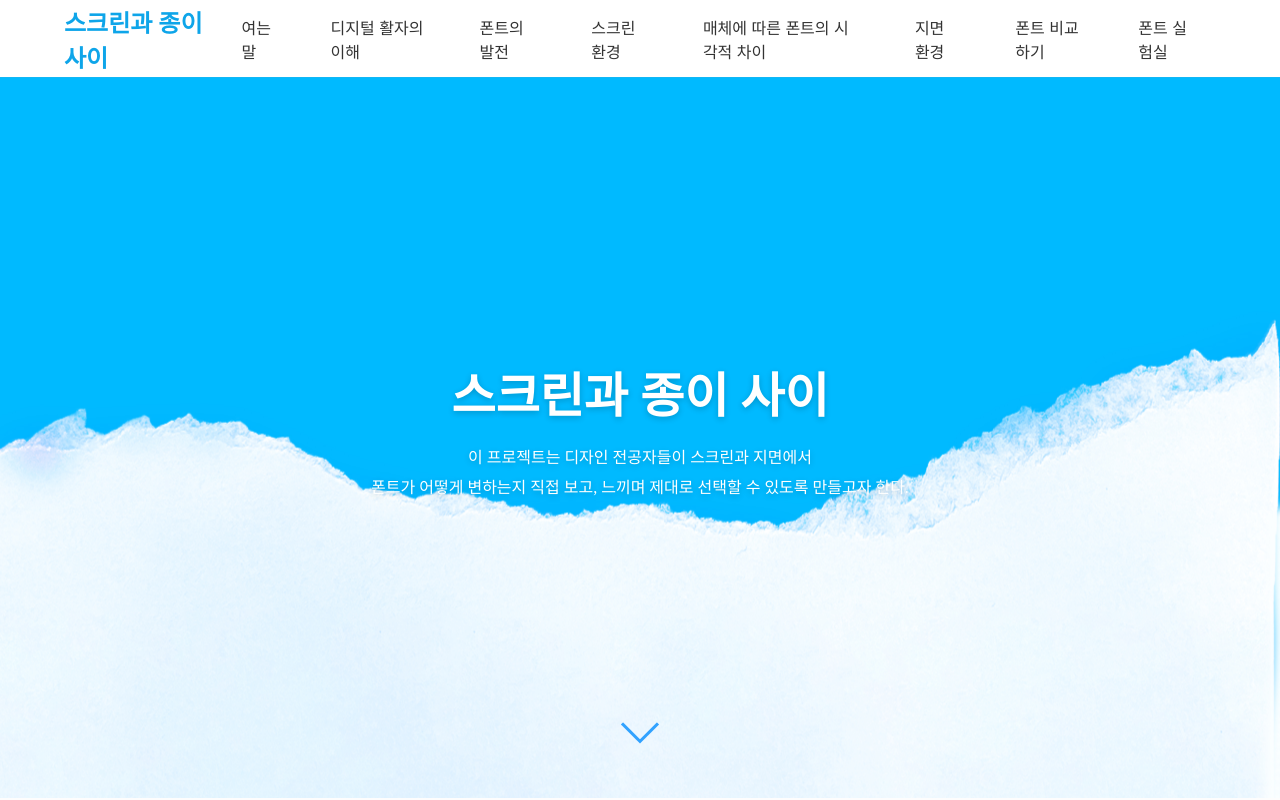
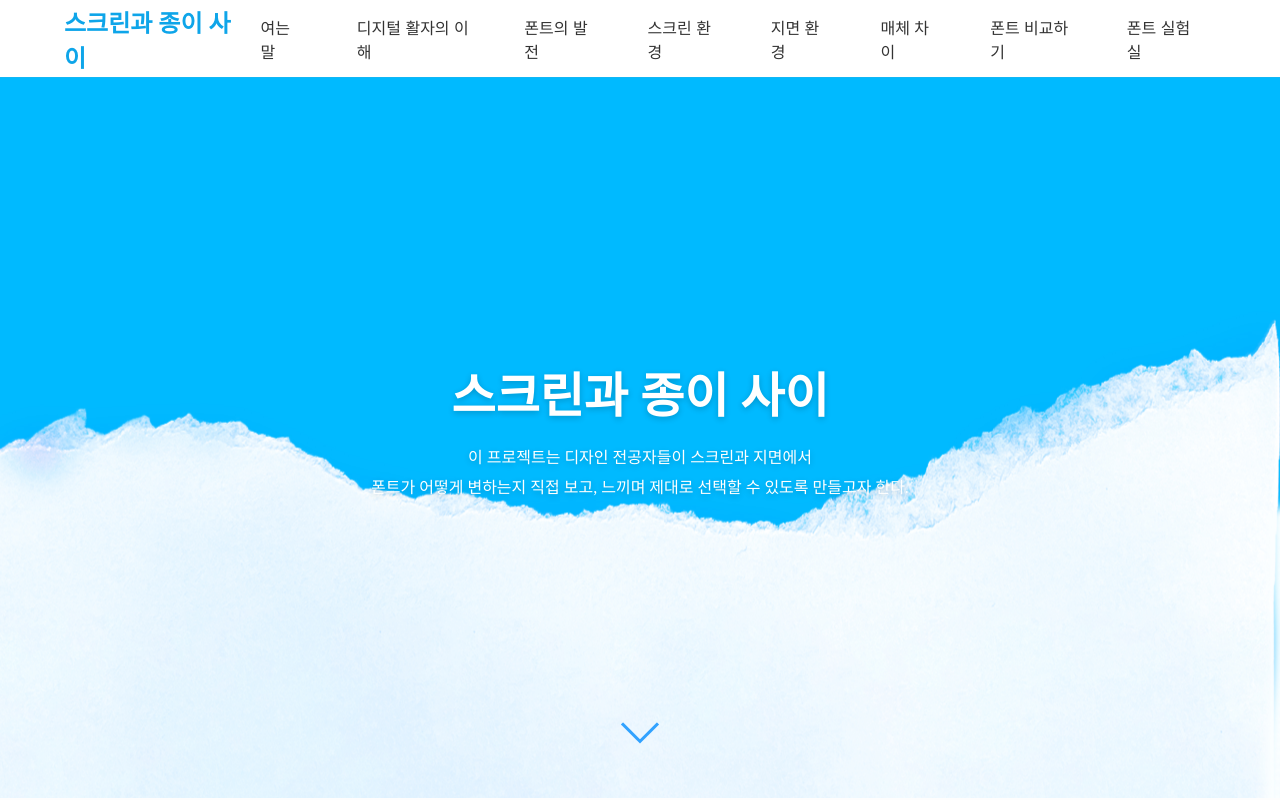
Before and after one commit to aesthness/workshop_home, a plain HTML site: page index.html in a window 1280 px wide. Shown: the top 800 px of the page. Drawn offline with Linux system fonts and the light colour scheme; a web font is replaced by a local one.

Commit message:
Update index.html

```diff
--- a/index.html
+++ b/index.html
@@ -290,8 +290,8 @@
         <a href="#" data-section="digital">디지털 활자의 이해</a>
         <a href="#" data-section="font">폰트의 발전</a>
         <a href="#" data-section="screen">스크린 환경</a>
-        <a href="#" data-section="visual">매체에 따른 폰트의 시각적 차이</a>
         <a href="#" data-section="paper">지면 환경</a>
+        <a href="#" data-section="visual">매체 차이</a>
         <a href="https://aesthness.github.io/workshop_compare/"
           >폰트 비교하기</a
         >
@@ -937,8 +937,6 @@
     </main>
     <footer>
       <div class="footer-container">
-        <h2 class="footer-title">스크린과 종이 사이</h2>
-
         <div class="footer-section">
           <strong>편집</strong>
           <p>천은지 이유빈</p>
```
